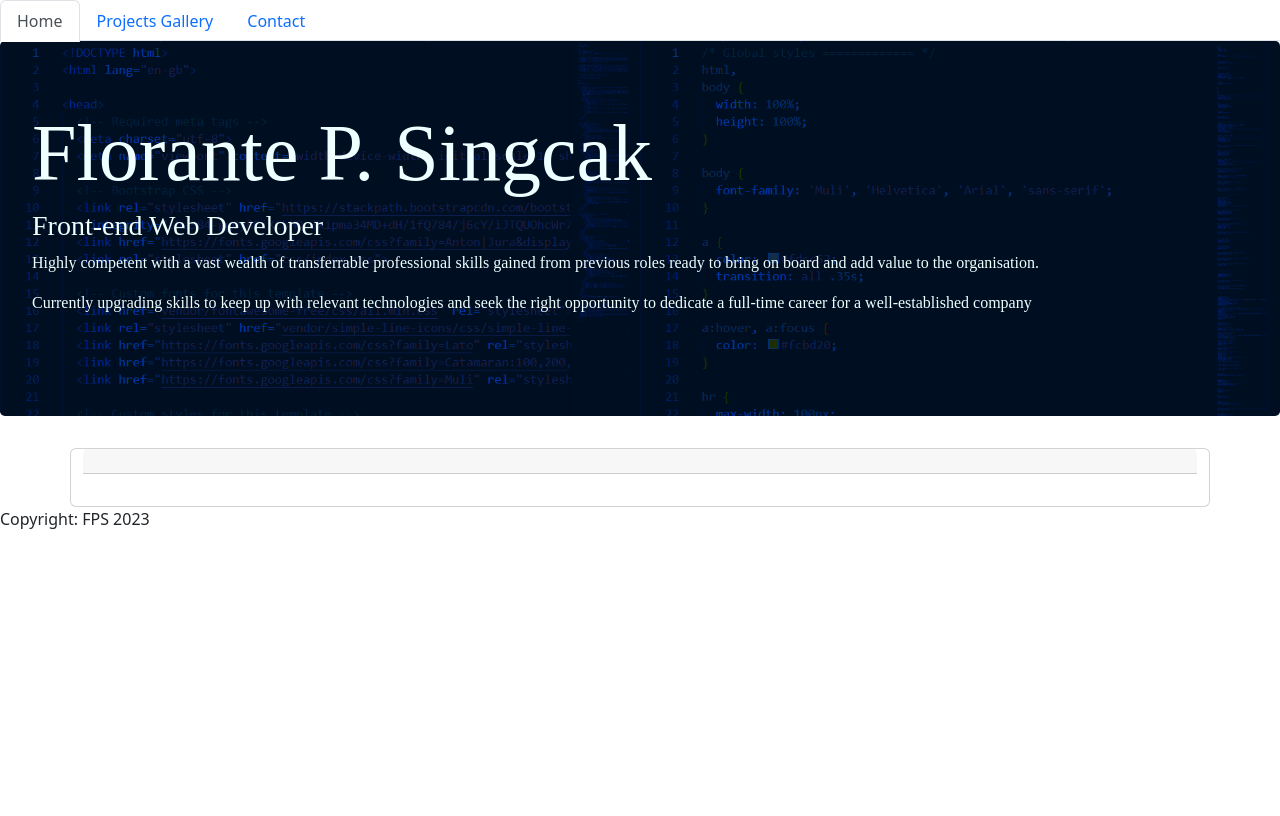
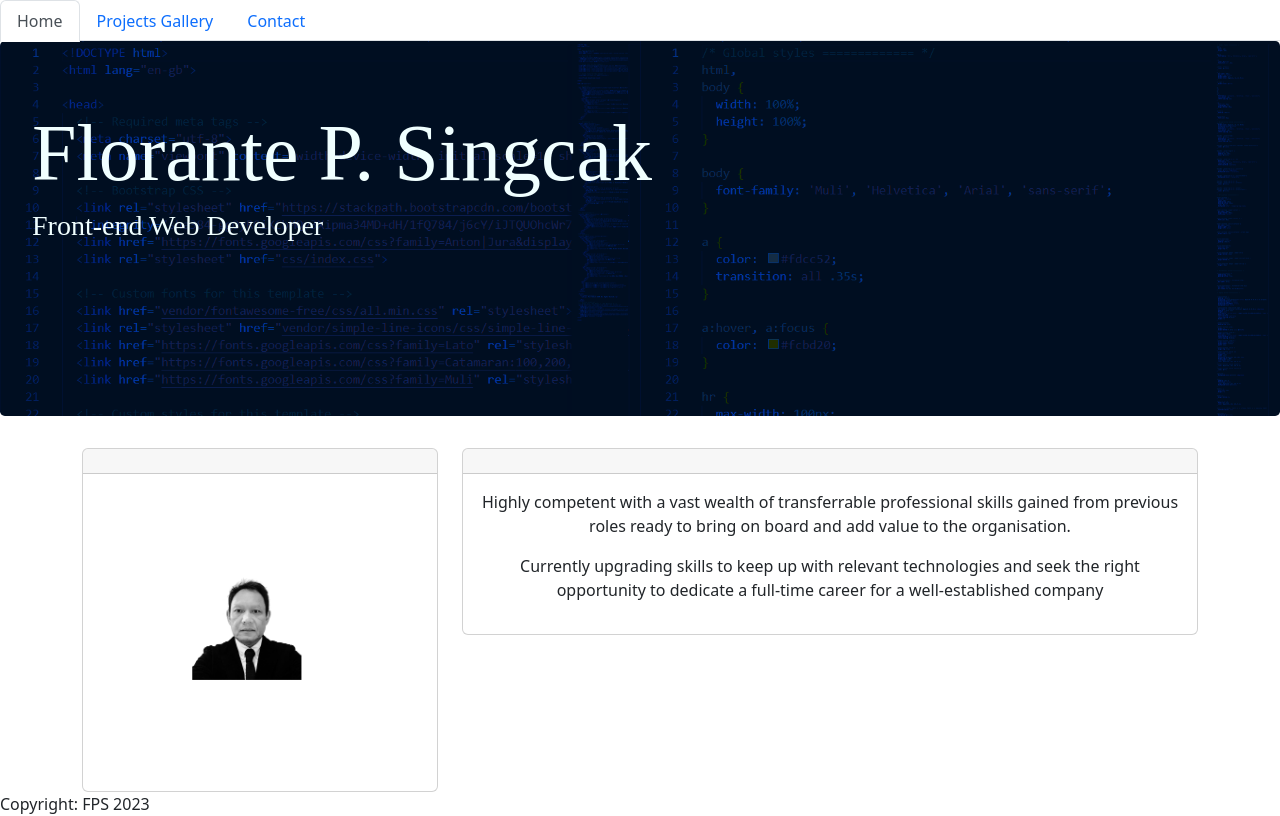
Before and after one commit to FlorSing/Portfolio-Page-Using-React, a React (Create React App) app: page / in a window 1280 px wide. Built offline with nearby package versions, Linux system fonts and the light colour scheme.

Commit message:
updated home page

```diff
--- a/src/components/About.js
+++ b/src/components/About.js
@@ -18,24 +18,33 @@ function About() {
       <div class="jumbotron"      >
         <h1 id='name'>Florante P. Singcak</h1>
         <h3>Front-end Web Developer</h3>
-        <p>
+        {/* <p>
         Highly competent with a vast wealth of transferrable professional skills gained from previous roles ready to bring on board and add value to the organisation.
         </p>
         <p>
         Currently upgrading skills to keep up with relevant technologies and seek the right opportunity to
   dedicate a full-time career for a well-established company
-        </p>
+        </p> */}
       </div>
       </Header>
       <Container>
         <Row>
-          <Card class="IDcard" size = 'sm-4'>
-          <div class="IDcard" size>
-            {/* <img src={photo} class="card-img-top" alt="photoID"></img> */}
+          <Col size='sm-4'>
+            <Card class="IDcard" size = 'sm-4'>
+              <div class="IDcard" size>
+                <img src={photo} class="card-img-top" alt="photoID"></img>
+              </div>
+            </Card>
+          </Col>
+          <Col size='sm-8'>
+            <Card class="IDcard" size = 'sm-8'>
+              <div class="headline" size>
+              <p>Highly competent with a vast wealth of transferrable professional skills gained from previous roles ready to bring on board and add value to the organisation. </p>
+              <p>Currently upgrading skills to keep up with relevant technologies and seek the right opportunity to dedicate a full-time career for a well-established company</p>
+              </div>
+            </Card>
+          </Col>
 
-      </div>
-
-          </Card>
         </Row>
       </Container>
 
```
